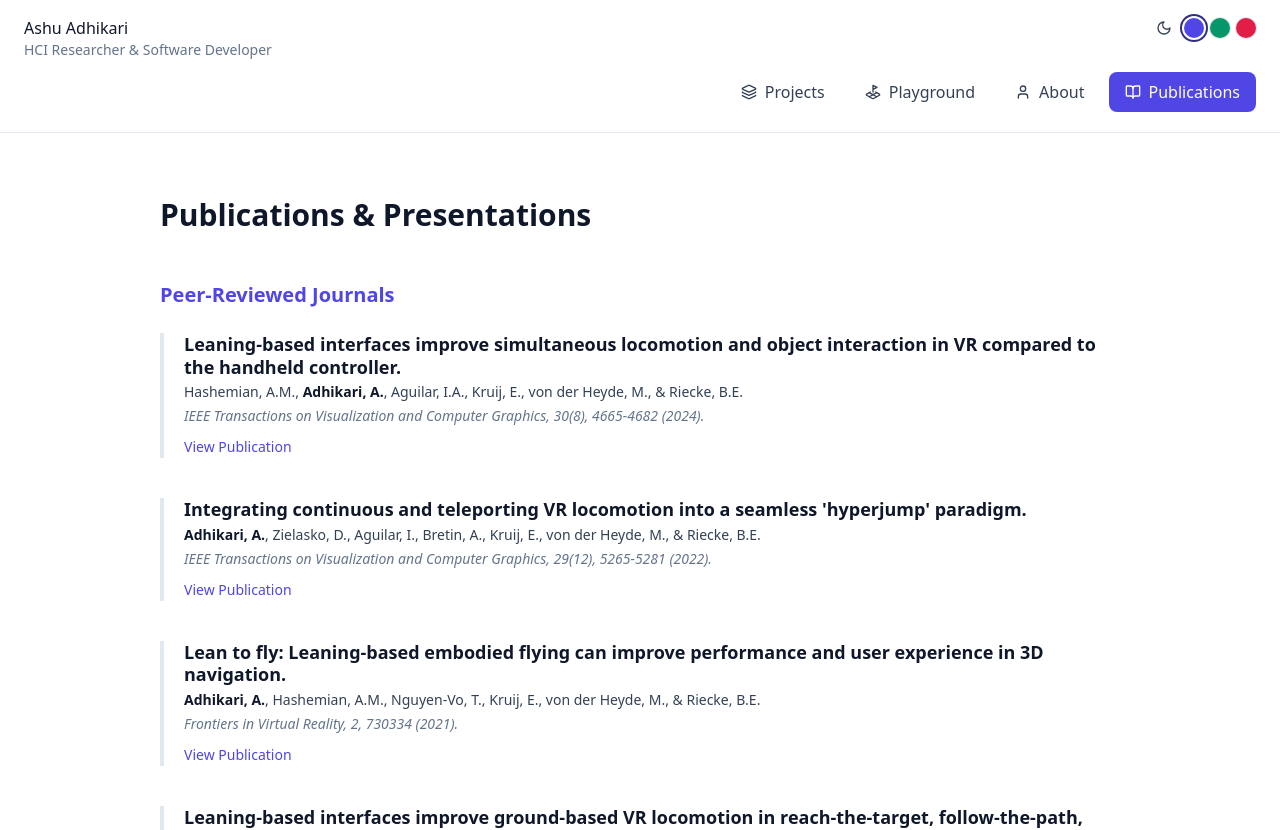
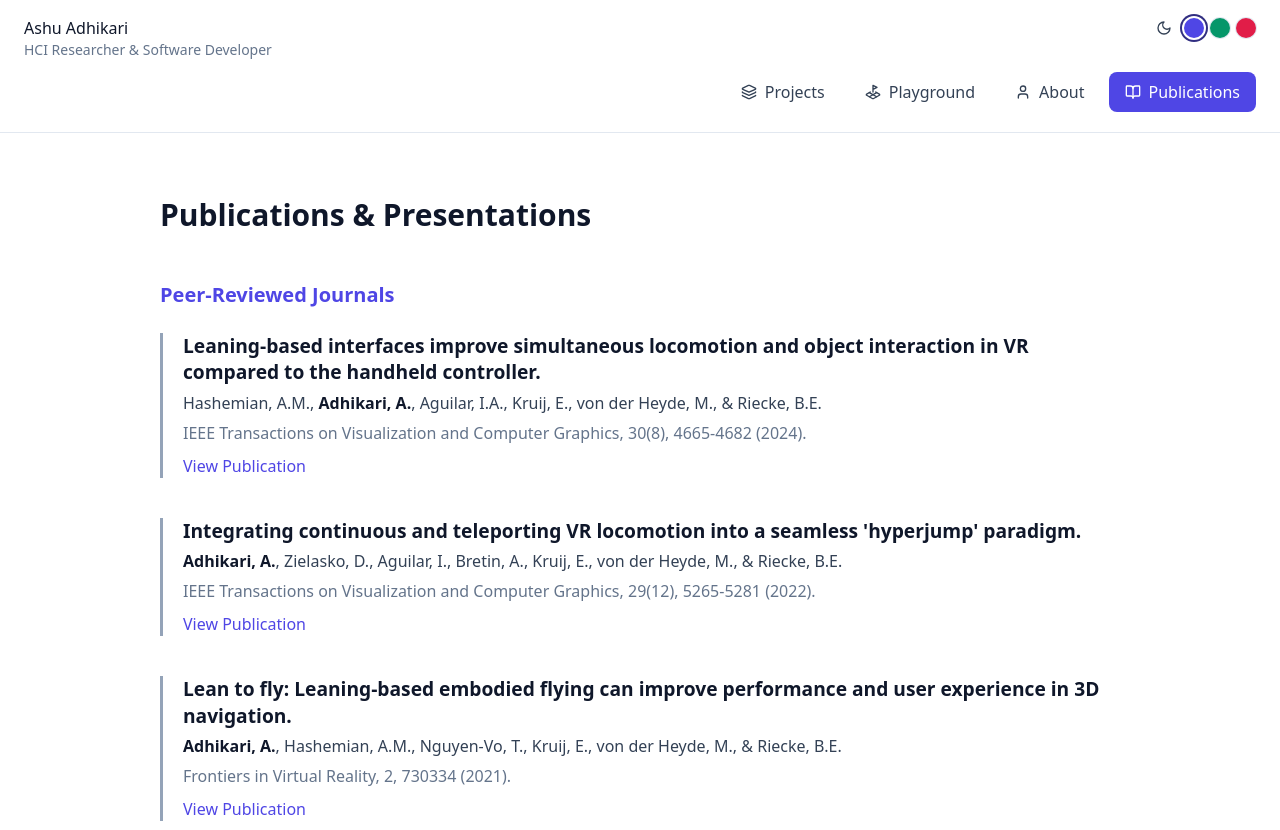
Before and after one commit to ashuadh7/ashuadh7.github.io, a React (Vite) app: page /publications in a window 1280 px wide. Shown: the top 830 px of the page. Built offline with nearby package versions, Linux system fonts and the light colour scheme.

Commit message:
Fixed weird text issues with publication

```diff
--- a/src/index.css
+++ b/src/index.css
@@ -13,6 +13,7 @@
   --text-muted: #64748b;
 
   --border-color: #e2e8f0;
+  --publication-rail-color: #94a3b8;
 
   --accent: #7c3aed;
   --accent-hover: #6d28d9;
@@ -32,6 +33,7 @@
   --text-muted: #94a3b8;
 
   --border-color: #334155;
+  --publication-rail-color: #475569;
 }
 
 :root[data-accent="violet"] {
@@ -121,6 +123,10 @@
     border-color: var(--border-color);
   }
 
+  .border-publication {
+    border-color: var(--publication-rail-color);
+  }
+
   .border-accent-soft {
     border-color: var(--accent-soft-border);
   }
--- a/src/pages/Publications.tsx
+++ b/src/pages/Publications.tsx
@@ -15,11 +15,7 @@ export function Publications() {
           // Even indices are normal text, odd indices are bold (wrapped in **)
           if (index % 2 === 1) {
             return (
-              <strong
-                key={index}
-                className="font-bold text-primary"
-                style={{ fontWeight: 700 }}
-              >
+              <strong key={index} className="font-semibold text-primary">
                 {part}
               </strong>
             );
@@ -47,26 +43,23 @@ export function Publications() {
 
             return (
               <section key={category}>
-                <h2 className="text-lg sm:text-xl font-bold text-accent mb-5 sm:mb-6">
+                <h2 className="text-lg sm:text-xl font-semibold text-accent mb-5 sm:mb-6">
                   {category}
                 </h2>
                 <div className="flex flex-col">
                   {categoryPubs.map((pub) => (
                     <div
                       key={pub.id}
-                      className="pl-4 sm:pl-5 border-l-4 border-default border-solid mb-8 sm:mb-10 last:mb-0"
+                      className="pl-4 sm:pl-5 border-l-[3px] border-publication border-solid mb-8 sm:mb-10 last:mb-0"
                     >
-                      <h3
-                        className="text-lg font-bold text-primary mb-1 leading-tight"
-                        style={{ fontWeight: 700 }}
-                      >
+                      <h3 className="text-[1.15rem] sm:text-[1.2rem] font-semibold text-primary mb-1 leading-snug">
                         {pub.title}
                       </h3>
-                      <p className="text-sm text-secondary mb-1">
+                      <p className="text-base text-secondary mb-1 leading-relaxed">
                         {renderAuthors(pub.authors)}
                       </p>
                       {pub.venue && (
-                        <p className="text-sm text-muted italic mb-2">
+                        <p className="text-base text-muted mb-2 leading-relaxed">
                           {pub.venue}
                         </p>
                       )}
@@ -74,7 +67,7 @@ export function Publications() {
                         href={pub.linkUrl}
                         target="_blank"
                         rel="noopener noreferrer"
-                        className="text-sm font-medium text-accent hover-text-accent-strong transition-colors inline-block"
+                        className="text-base font-medium text-accent hover-text-accent-strong transition-colors inline-block"
                       >
                         {pub.linkText}
                       </a>
```
